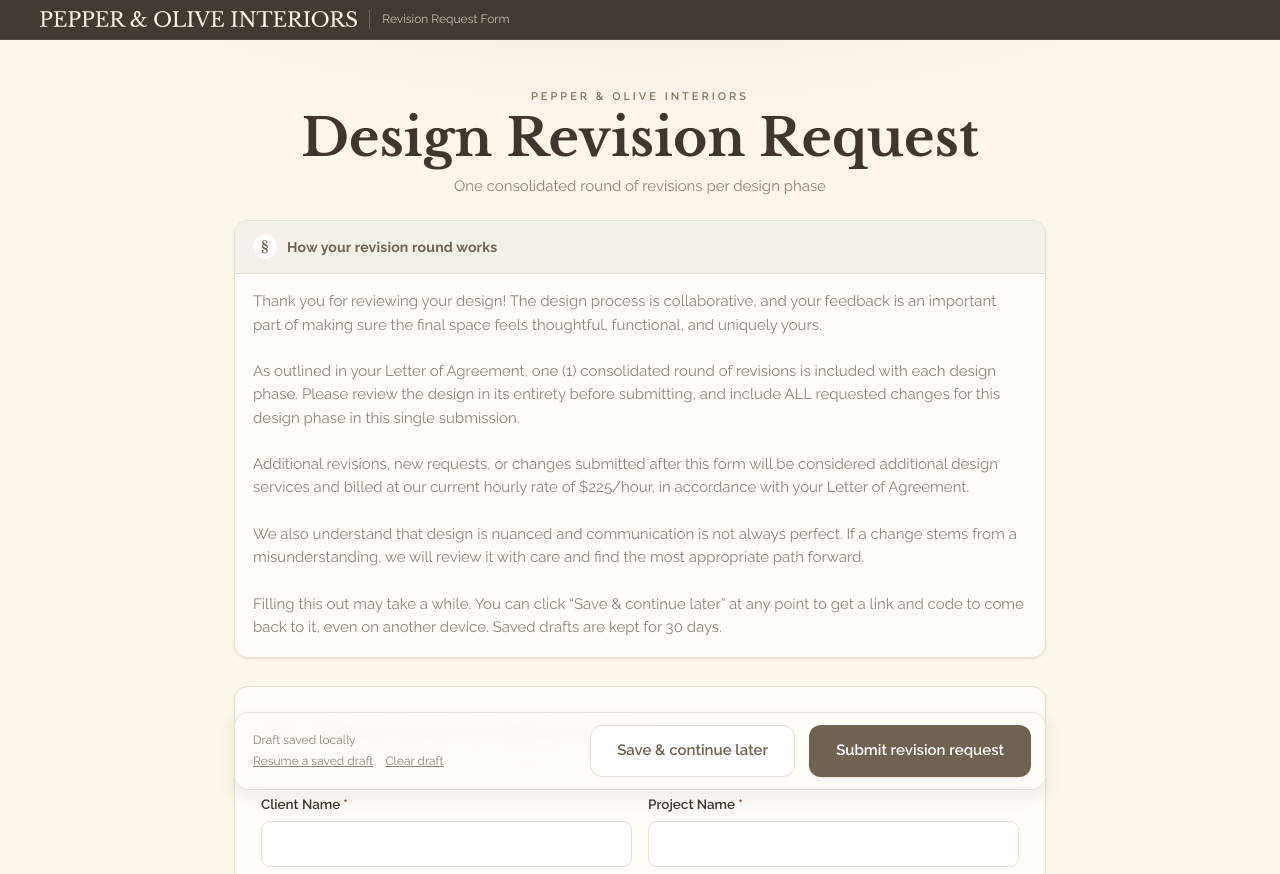
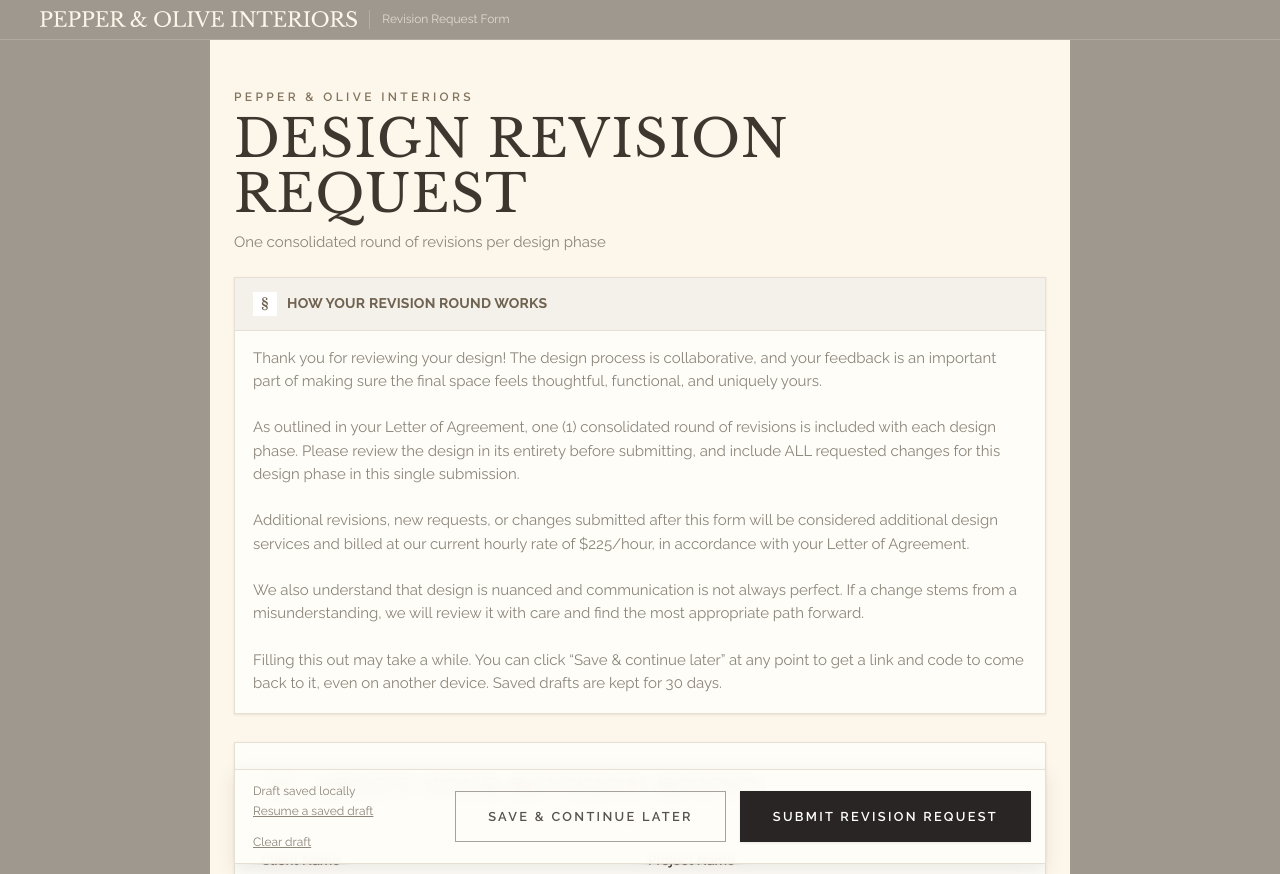
Before and after one commit to eruji/revision_form, a website: page clients/form.html in a window 1280 px wide. Shown: the top 874 px of the page. Drawn offline with nearby package versions, Linux system fonts and the light colour scheme.

Commit message:
Restyle to match the Pepper & Olive brand (square corners, sand chrome)

```diff
--- a/styles.css
+++ b/styles.css
@@ -3,27 +3,35 @@
    ═══════════════════════════════════════════════════════════════════════════ */
 
 :root {
-  /* Pepper & Olive Interiors brand palette (matched to pepperandolive.com) */
-  --olive-900: #3d372f;   /* deep warm brown — headings, dark surfaces */
-  --olive-700: #6f6250;   /* primary buttons / strong accents */
+  /* Pepper & Olive Interiors brand palette (single source: pepper-and-olive-brand) */
+  --olive-900: #3d372f;   /* espresso — headings, dark surfaces */
+  --olive-700: #6f6250;   /* dark olive — strong accents */
   --olive-600: #827560;   /* fawn — eyebrows, links */
-  --olive-500: #9e988e;   /* brand taupe — focus, mid tones */
-  --olive-200: #d8d3ca;   /* light taupe borders */
-  --olive-100: #f4f1ea;   /* soft cream-taupe background */
+  --olive-500: #9e988e;   /* sand — chrome, focus, mid tones */
+  --olive-200: #d8d3ca;   /* sand-light — borders */
+  --olive-100: #f4f1ea;   /* linen — soft backgrounds */
   --cream:     #fdf6ea;   /* brand cream */
   --paper:     #fffdf8;
-  --sand:      #ebe8e2;
+  --sand:      #9e988e;   /* brand sand — page chrome */
   --ink:       #3d372f;
   --ink-soft:  #8b857a;
   --line:      #e6e0d4;
+  --stone-400: #a8a29e;
+  --stone-600: #57534e;
+  --stone-700: #44403c;
+  --stone-800: #292524;
   --danger:    #a4442f;
   --danger-bg: #fbeae6;
   --ok:        #5c6b4f;
   --shadow-sm: 0 1px 2px rgba(61, 55, 47, 0.06), 0 1px 3px rgba(61, 55, 47, 0.05);
   --shadow-md: 0 6px 18px rgba(61, 55, 47, 0.10);
   --shadow-lg: 0 20px 50px rgba(61, 55, 47, 0.22);
-  --radius:    14px;
-  --radius-sm: 9px;
+  /* brand is intentionally square */
+  --radius:    0;
+  --radius-sm: 0;
+  --tracking-eyebrow: 0.28em;
+  --tracking-button: 0.18em;
+  --tracking-display: 0.025em;
   --serif: 'Libre Baskerville', Georgia, 'Times New Roman', serif;
   --sans: 'Raleway', -apple-system, BlinkMacSystemFont, 'Segoe UI', Roboto, sans-serif;
 }
@@ -40,15 +48,19 @@ body {
   margin: 0;
   font-family: var(--sans);
   color: var(--ink);
-  background:
-    radial-gradient(1100px 480px at 50% -220px, rgba(158, 152, 142, 0.30), transparent 70%),
-    var(--cream);
+  background: var(--sand);
   font-size: 15px;
   line-height: 1.55;
   -webkit-font-smoothing: antialiased;
 }
 
-h1, h2, h3 { font-family: var(--serif); font-weight: 600; margin: 0; letter-spacing: 0.1px; }
+h1, h2, h3 {
+  font-family: var(--serif);
+  font-weight: 400;
+  margin: 0;
+  letter-spacing: var(--tracking-display);
+  text-transform: uppercase;
+}
 
 /* ───────────────────────────── Top bar ───────────────────────────── */
 .topbar {
@@ -61,9 +73,19 @@ h1, h2, h3 { font-family: var(--serif); font-weight: 600; margin: 0; letter-spac
   flex-wrap: wrap;
   gap: 10px 16px;
   padding: 10px clamp(16px, 4vw, 40px);
-  background: rgba(61, 55, 47, 0.98);
-  backdrop-filter: blur(10px);
-  border-bottom: 1px solid rgba(255, 255, 255, 0.12);
+  background: var(--sand);
+  color: var(--cream);
+  border-bottom: 1px solid rgba(255, 255, 255, 0.18);
+}
+.topbar .btn--ghost {
+  background: transparent;
+  color: var(--cream);
+  border-color: rgba(253, 246, 234, 0.4);
+}
+.topbar .btn--ghost:hover {
+  background: rgba(253, 246, 234, 0.14);
+  border-color: var(--cream);
+  color: var(--cream);
 }
 .topbar__brand { display: flex; align-items: center; gap: 12px; flex: 1 1 auto; min-width: 0; }
 .topbar__logo--long { height: 16px; width: auto; display: block; }
@@ -85,6 +107,7 @@ h1, h2, h3 { font-family: var(--serif); font-weight: 600; margin: 0; letter-spac
   max-width: 860px;
   margin: 0 auto;
   padding: clamp(24px, 4vw, 48px) clamp(16px, 4vw, 24px) 80px;
+  background: var(--cream);
 }
 
 /* ───────────────────────────── Review banner ───────────────────────────── */
@@ -108,17 +131,17 @@ h1, h2, h3 { font-family: var(--serif); font-weight: 600; margin: 0; letter-spac
 .review-banner .iconbtn:hover { background: #f6e7bd; color: #5c4a1e; }
 
 /* ───────────────────────────── Hero ───────────────────────────── */
-.hero { text-align: center; margin-bottom: 28px; }
+.hero { text-align: left; margin-bottom: 28px; }
 .eyebrow {
   margin: 0 0 6px;
   text-transform: uppercase;
-  letter-spacing: 3px;
-  font-size: 11px;
+  letter-spacing: var(--tracking-eyebrow);
+  font-size: 0.75rem;
   font-weight: 600;
   color: var(--olive-600);
 }
 .hero h1 { font-size: clamp(34px, 6vw, 52px); line-height: 1.05; color: var(--olive-900); }
-.hero__sub { margin: 10px auto 0; color: var(--ink-soft); max-width: 46ch; }
+.hero__sub { margin: 10px 0 0; color: var(--ink-soft); max-width: 46ch; }
 
 .policy {
   margin: 22px auto 0;
@@ -328,6 +351,8 @@ input::placeholder, textarea::placeholder { color: #b3b0a4; }
   color: var(--olive-700);
   font: inherit;
   font-weight: 600;
+  text-transform: uppercase;
+  letter-spacing: var(--tracking-button);
   cursor: pointer;
   display: flex;
   align-items: center;
@@ -364,22 +389,24 @@ input::placeholder, textarea::placeholder { color: #b3b0a4; }
 .btn {
   font: inherit;
   font-weight: 600;
-  font-size: 13.5px;
-  border-radius: 10px;
-  padding: 9px 15px;
+  font-size: 0.75rem;
+  letter-spacing: var(--tracking-button);
+  text-transform: uppercase;
+  border-radius: 0;
+  padding: 0.7rem 1.25rem;
   border: 1px solid transparent;
   cursor: pointer;
   transition: background 0.15s, border-color 0.15s, color 0.15s, transform 0.08s;
   white-space: nowrap;
 }
 .btn:active { transform: translateY(1px); }
-.btn--primary { background: var(--olive-700); color: #fff; box-shadow: var(--shadow-sm); }
-.btn--primary:hover { background: var(--olive-900); }
-.btn--ghost { background: #fff; border-color: var(--line); color: var(--olive-700); }
-.btn--ghost:hover { border-color: var(--olive-200); background: var(--olive-100); }
+.btn--primary { background: var(--stone-800); border-color: var(--stone-800); color: #fff; box-shadow: var(--shadow-sm); }
+.btn--primary:hover { background: var(--stone-700); border-color: var(--stone-700); }
+.btn--ghost { background: transparent; border-color: var(--stone-400); color: var(--stone-600); }
+.btn--ghost:hover { border-color: var(--stone-700); background: var(--stone-700); color: #fff; }
 .btn--danger { background: #fff; border-color: #e8c9c2; color: var(--danger); }
 .btn--danger:hover { background: var(--danger-bg); }
-.btn--lg { padding: 13px 26px; font-size: 15px; border-radius: 12px; }
+.btn--lg { padding: 0.9rem 2rem; font-size: 0.8rem; }
 .linkbtn {
   background: none; border: none; padding: 0; cursor: pointer;
   color: var(--ink-soft); font: inherit; font-size: 12px; text-decoration: underline;
@@ -973,3 +1000,29 @@ input::placeholder, textarea::placeholder { color: #b3b0a4; }
 .view-room__badge.is-ok { background: #e9ede2; color: var(--ok); }
 .view-room__badge.is-revise { background: var(--olive-100); color: var(--olive-700); }
 .view-room__note { margin: 0 0 4px; color: var(--ink-soft); font-size: 13.5px; }
+
+/* ── Brand reset: square corners (nothing is rounded) ─────────────────── */
+.btn,
+.btn--lg,
+.modal,
+.toast,
+.iconbtn,
+.code-chip,
+.sig-image,
+.attach-view__item,
+.attach-chip__thumb,
+.context-banner__note,
+.step,
+.policy__mark,
+.counter,
+.item__badge,
+.item__cat,
+.fieldrow__name,
+.fieldrow__type,
+.sub__head .badge,
+.draft-card__head .badge,
+.round-card__head .badge,
+.view-room__badge,
+.modal__check,
+.ack-row__mark,
+.decision__opt { border-radius: 0 !important; }
```
Also changed, not shown: REVISIONS.md (+19 -1 lines).
